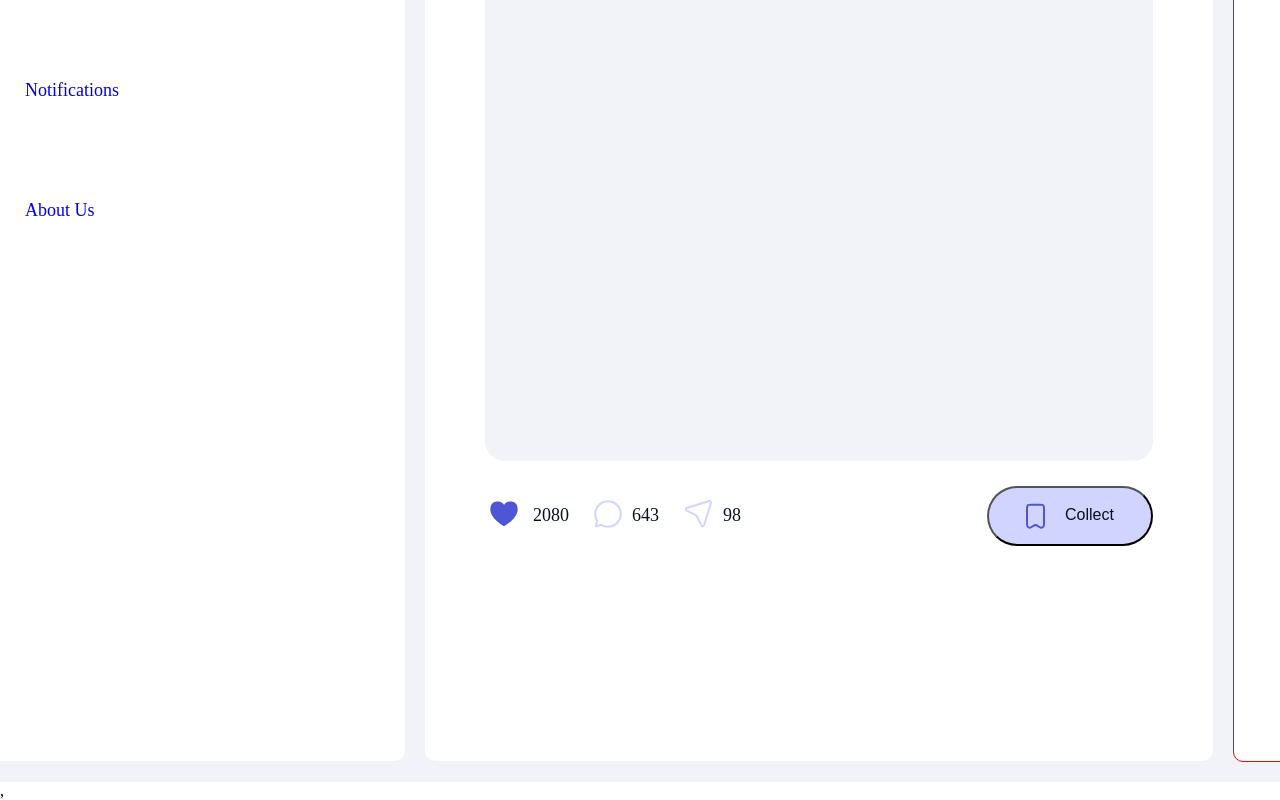
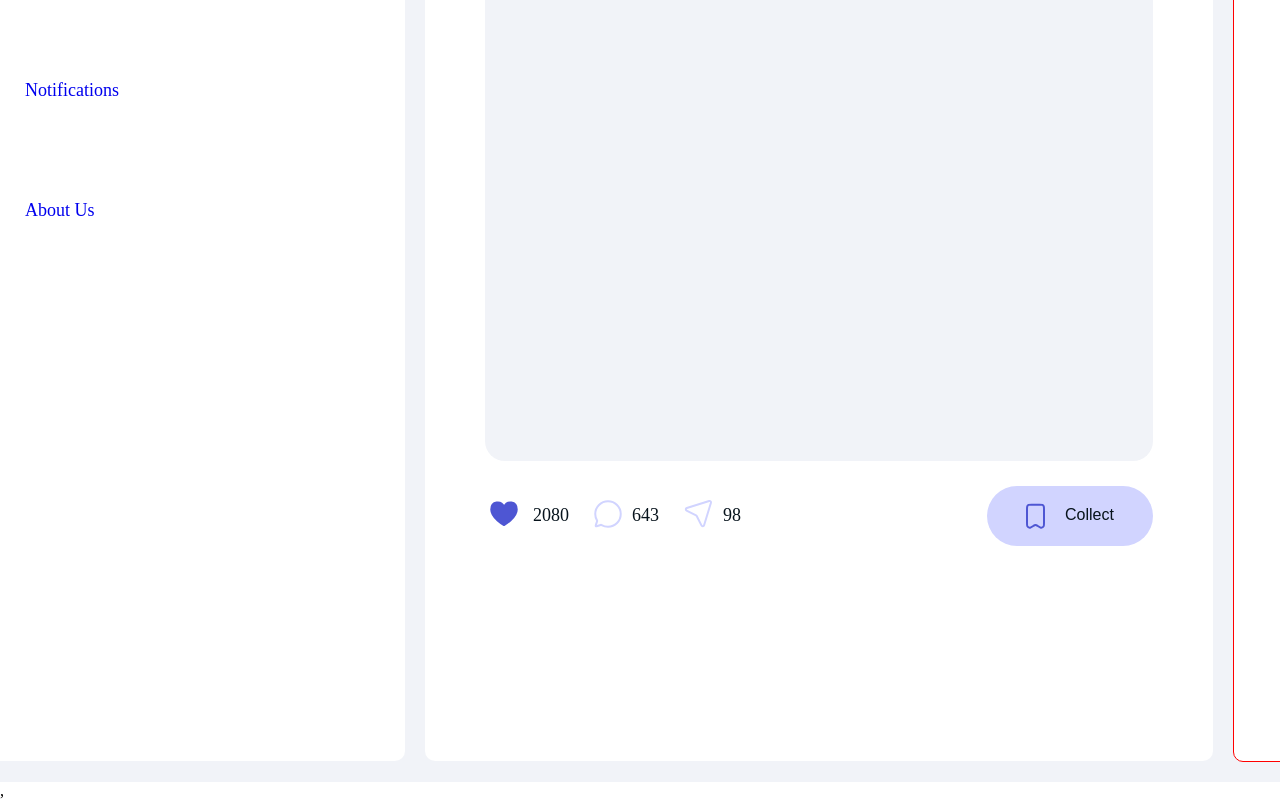
Before and after one commit to umedjankabiri/samurai-way, a React (Vite) app: page / in a window 1280 px wide. Shown: the part 700-1500 px from the top of the page. Built offline with nearby package versions, Linux system fonts and the light colour scheme.

Commit message:
Updated styles, added hovers and actives, borders is removed

```diff
--- a/src/common/components/feeds/Post/postFooter/postFooter.module.css
+++ b/src/common/components/feeds/Post/postFooter/postFooter.module.css
@@ -59,6 +59,7 @@
     align-items: center;
     gap: 20px;
 
+    border: none;
     border-radius: 100px;
     padding: 10px 16px;
     width: 166px;
@@ -70,6 +71,15 @@
     text-align: center;
     color: #07131c;
     background-color: #D1D4FF;
+
+    &:hover {
+        background-color: #4e56d3;
+        color: #fff;
+    }
+    &:active {
+        background-color: #4e56d3;
+        color: #cdfe64;
+    }
 }
 
 .numberOf {
```
